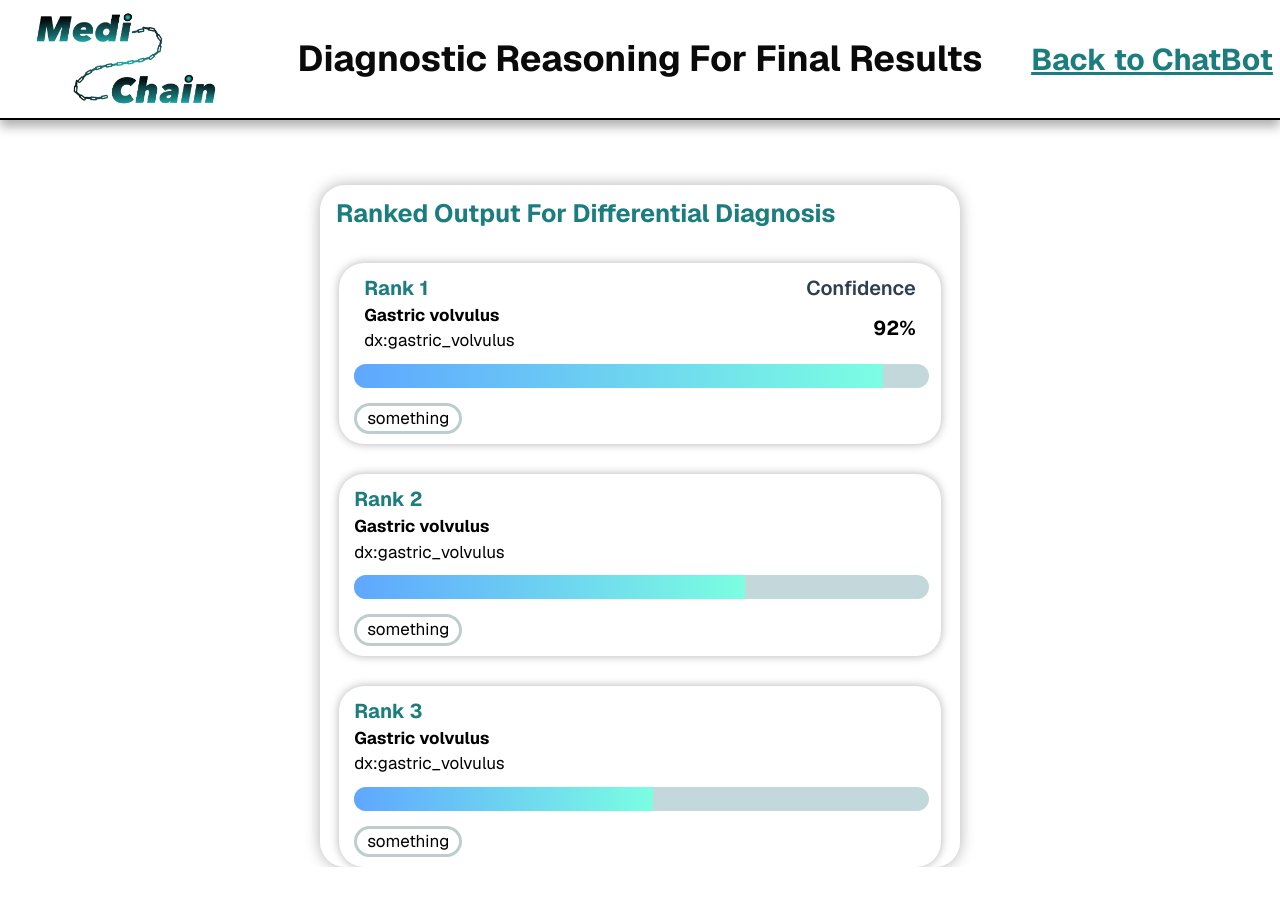
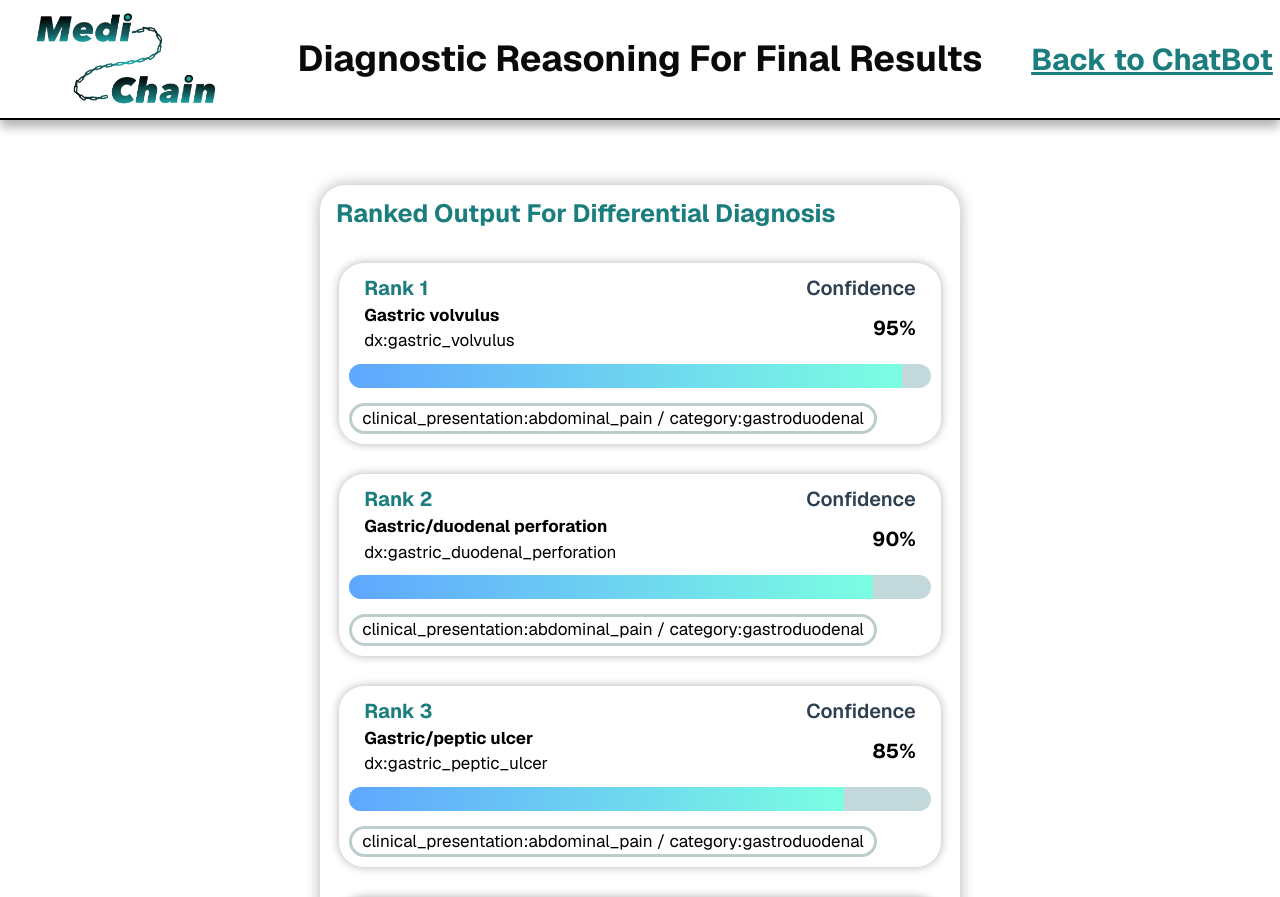
Before and after one commit to rr0nn/medichain, a Next.js app: page /finalresult in a window 1280 px wide. Shown: the top 897 px of the page. Before the commit the page ends 867 px from the top, so only its background shows below. Built offline with nearby package versions, Linux system fonts and the light colour scheme.

Commit message:
feat(resultUI): added test data for UI page and for page to show data

```diff
--- /dev/null
+++ b/TestUiDatabase/differentials.json
@@ -0,0 +1,59 @@
+ {
+    "differentials": [
+        {
+            "diagnosisKey": "dx:gastric_volvulus",
+            "diagnosisName": "Gastric volvulus",
+            "score": 0.95,
+            "paths": [
+                {
+                    "clinicalPresentationKey": "clinical_presentation:abdominal_pain",
+                    "categoryKey": "category:gastroduodenal"
+                }
+            ]
+        },
+        {
+            "diagnosisKey": "dx:gastric_duodenal_perforation",
+            "diagnosisName": "Gastric/duodenal perforation",
+            "score": 0.90,
+            "paths": [
+                {
+                    "clinicalPresentationKey": "clinical_presentation:abdominal_pain",
+                    "categoryKey": "category:gastroduodenal"
+                }
+            ]
+        },
+        {
+            "diagnosisKey": "dx:gastric_peptic_ulcer",
+            "diagnosisName": "Gastric/peptic ulcer",
+            "score": 0.85,
+            "paths": [
+                {
+                    "clinicalPresentationKey": "clinical_presentation:abdominal_pain",
+                    "categoryKey": "category:gastroduodenal"
+                }
+            ]
+        },
+        {
+            "diagnosisKey": "dx:gastritis",
+            "diagnosisName": "Gastritis",
+            "score": 0.80,
+            "paths": [
+                {
+                    "clinicalPresentationKey": "clinical_presentation:abdominal_pain",
+                    "categoryKey": "category:gastroduodenal"
+                }
+            ]
+        },
+        {
+            "diagnosisKey": "dx:oesophageal_gastric_malignancy",
+            "diagnosisName": "Oesophageal/gastric malignancy",
+            "score": 0.75,
+            "paths": [
+                {
+                    "clinicalPresentationKey": "clinical_presentation:abdominal_pain",
+                    "categoryKey": "category:gastroduodenal"
+                }
+            ]
+        }
+    ]
+ }
--- a/app/finalresult/page.tsx
+++ b/app/finalresult/page.tsx
@@ -2,7 +2,8 @@
 
 import Image from "next/image";
 import styled from "styled-components";
-import Link from 'next/link'
+import Link from 'next/link';
+import data from '../../TestUiDatabase/differentials.json';
 
 const ResultPage = styled.div`
   width: 100%;
@@ -16,6 +17,7 @@ const ResultPage = styled.div`
 `;
 
 const Header = styled.div`
+  position: fixed;
   width: 100%;
   height: 120px;
   text-align: center;
@@ -36,7 +38,7 @@ const DifferentialDiagnosis = styled.div`
   width: 50%;
   background-color: #ffffff;
   border-radius: 25px;
-  margin-top: 65px;
+  margin-top: 185px;
   font-weight: bold;
   box-shadow: 0px 0px 15px rgba(0, 0, 0, 0.3);
 
@@ -61,7 +63,7 @@ const BoxFormatingColumn= styled.div`
   display: flex;
   flex-direction: column;
   width: 50%;
-  padding-left: 10px;
+  padding-left: 25px;
 `
 const ConfidenceFormating = styled.div`
   display: flex;
@@ -90,7 +92,6 @@ const BoxTitle = styled.div`
 `
 
 const ResultDisplay = styled.div`
-  padding-left: 15px;
   padding-top: 10px;
   font-size: 20px;
   margin-top: 30px;
@@ -113,7 +114,7 @@ const DxResult = styled.div`
 `
 const BarBackground = styled.div`
   margin-top: 10px;
-  width: 98%;
+  width: 100%;
   background: #c2d8da;
   border-radius: 20px;
   height: 24px;
@@ -125,6 +126,11 @@ const BarFill = styled.div<{ widthPercent: number}>`
   background-image: linear-gradient(to right, #5fa7ff, #7bfee2);
   height: 100%;
 `;
+
+const FormatPadding = styled.div`
+  padding-left: 10px;
+  padding-right: 10px;
+`
 
 const TraceMatch = styled.div`
   margin-top: 15px;
@@ -162,59 +168,39 @@ export default function Home() {
         <BoxTitle>
           Ranked Output For Differential Diagnosis
         </BoxTitle>
-        <ResultDisplay>
+
+        {data.differentials.map((d,index) => (
+          <ResultDisplay>
           <BoxFormatingOverall>
             <BoxFormatingColumn>
-              Rank 1
+              Rank {index + 1}
               <DiseaseName>
-                Gastric volvulus
+                {d.diagnosisName}
               </DiseaseName>
               <DxResult>
-                dx:gastric_volvulus
+                {d.diagnosisKey}
               </DxResult>
             </BoxFormatingColumn>
             <ConfidenceFormating>
               Confidence
               <ConfidenceScoreFormating>
-                92%
+                {d.score*100}%
               </ConfidenceScoreFormating>
             </ConfidenceFormating>
           </BoxFormatingOverall>
 
-          <BarBackground>
-            <BarFill widthPercent={92}/>
-          </BarBackground>
-          <TraceMatch>something </TraceMatch>
+          <FormatPadding>
+            <BarBackground>
+              <BarFill widthPercent={d.score*100}/>
+            </BarBackground>
+
+            <TraceMatch> {d.paths[0].clinicalPresentationKey} / {d.paths[0].categoryKey}</TraceMatch>
+          </FormatPadding>
           <FillerDiv></FillerDiv>
         </ResultDisplay>
-        <ResultDisplay>
-          Rank 2
-          <DiseaseName>
-            Gastric volvulus
-          </DiseaseName>
-          <DxResult>
-            dx:gastric_volvulus
-          </DxResult>
-          <BarBackground>
-            <BarFill widthPercent={68}/>
-          </BarBackground>
-          <TraceMatch>something </TraceMatch>
-          <FillerDiv></FillerDiv>
-        </ResultDisplay>
-        <ResultDisplay>
-          Rank 3
-          <DiseaseName>
-            Gastric volvulus
-          </DiseaseName>
-          <DxResult>
-            dx:gastric_volvulus
-          </DxResult>
-          <BarBackground>
-            <BarFill widthPercent={52}/>
-          </BarBackground>
-          <TraceMatch>something </TraceMatch>
-          <FillerDiv></FillerDiv>
-        </ResultDisplay>
+        ))}
+
+        <FillerDiv></FillerDiv>
       </DifferentialDiagnosis>
     </ResultPage>
   );
```
